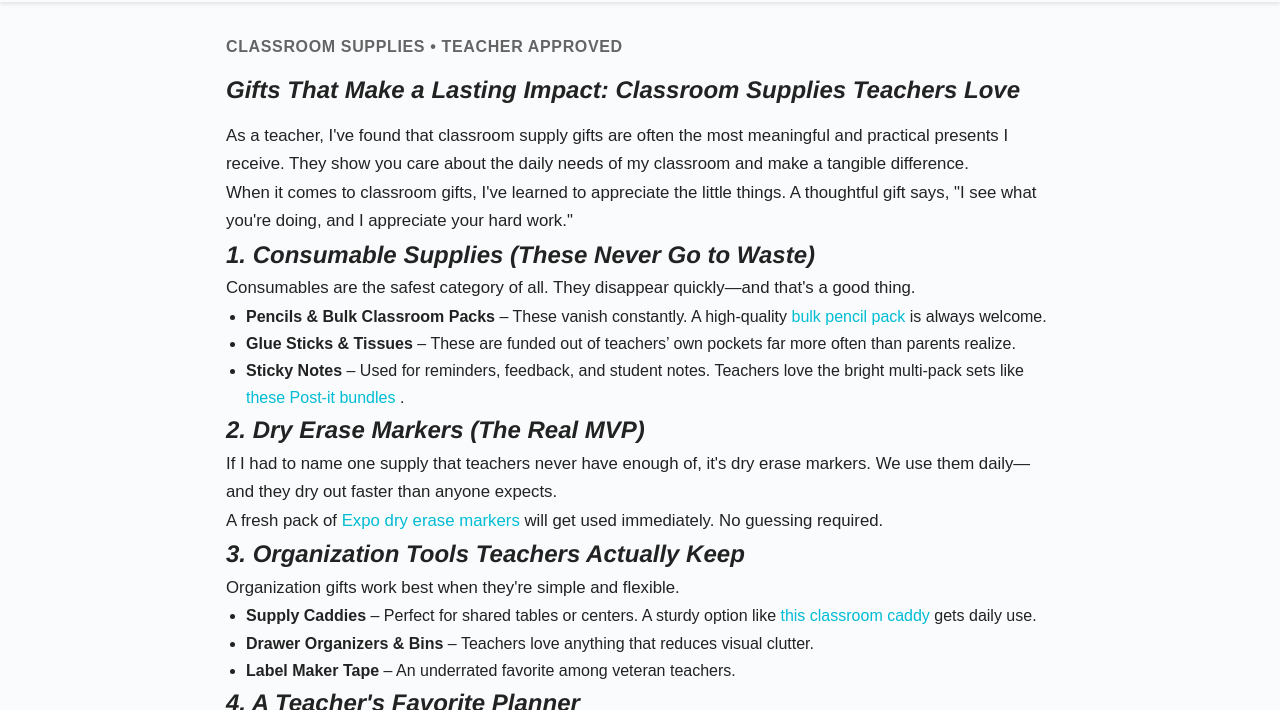
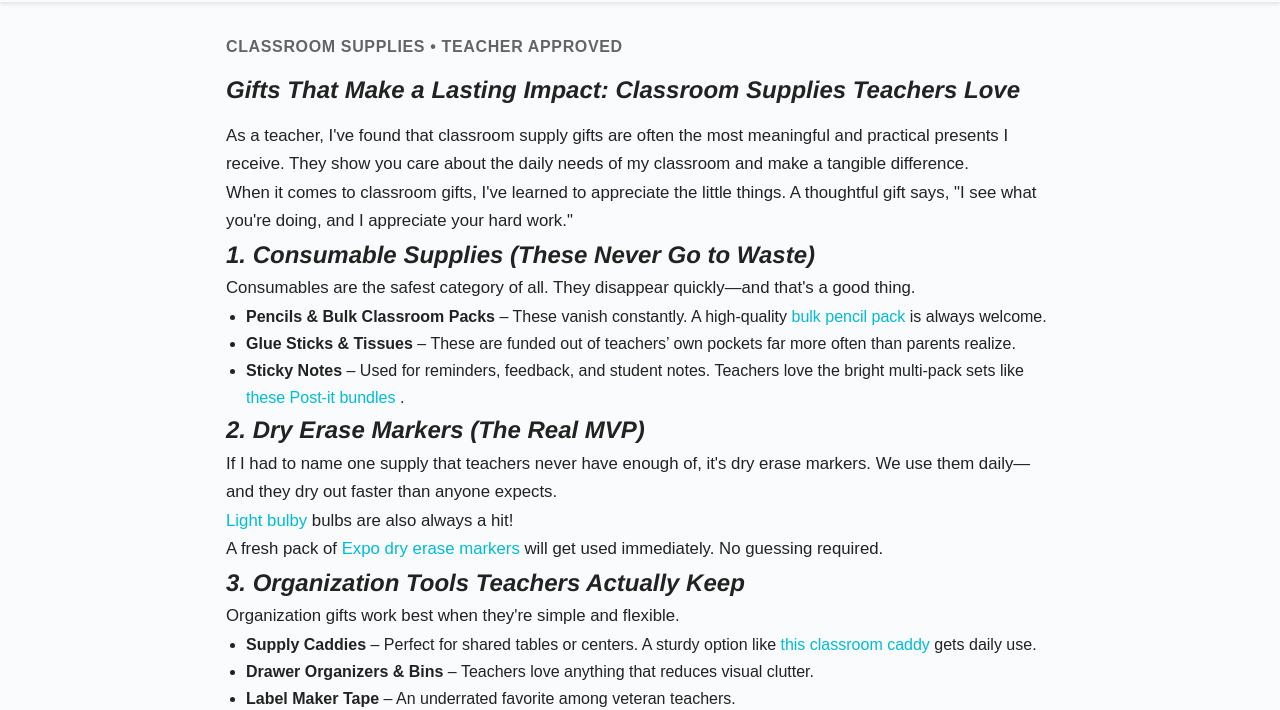
Before and after one commit to mrlilholt/teacherGifty, a website: page blog/classroom-supply-gifts.html in a window 1280 px wide. Shown: the part 86-796 px from the top of the page. Drawn offline with Linux system fonts and the light colour scheme.

Commit message:
Update classroom supply gifts blog post with corrected affiliate links

```diff
--- a/blog/classroom-supply-gifts.html
+++ b/blog/classroom-supply-gifts.html
@@ -73,6 +73,9 @@
   <p>
     If I had to name one supply that teachers never have enough of, it's dry erase markers.
     We use them daily—and they dry out faster than anyone expects.
+  </p>
+  <p>
+    <a href="https://www.amazon.com/s?k=expo+dry+erase+markers&amp;tag=giftsforteacher-20" target="_blank" rel="nofollow sponsored"&amp;tag=giftsforteacher-20" target="_blank" rel="nofollow sponsored">Light bulby</a> bulbs are also always a hit!
   </p>
 
   <p>
```
